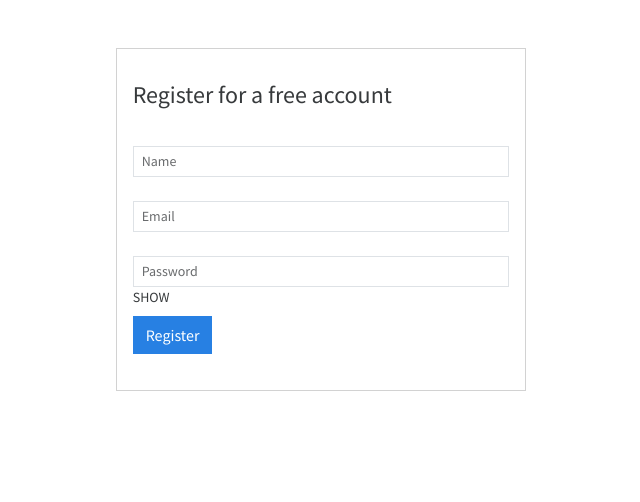
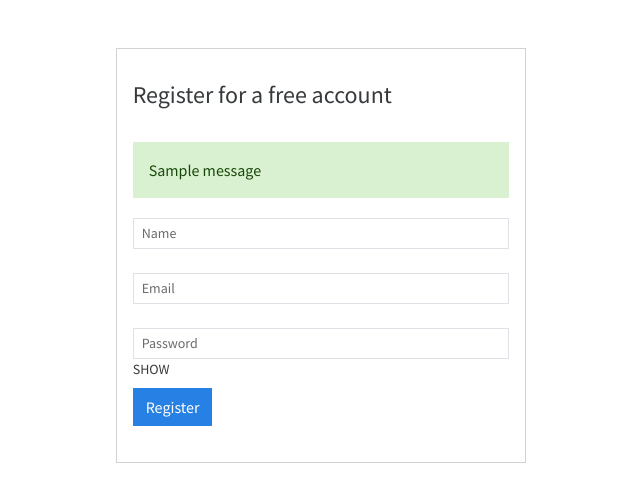
Before and after one commit to Harshs-125/ExpensesTracker, a Django app: page /authentication/register in a window 1280 px wide. Shown: the top 502 px of the page, without its empty margins (319-959 px from the left). Run offline with Django 4.2, Linux system fonts and the light colour scheme; tables that the repository leaves empty hold one stand-in row (values such as "Sample post"); one stand-in notice (Sample message) is shown; some libraries are stand-ins or nearby versions.

Commit message:
alert message

```diff
--- a/expenseswebsite/authentication/views.py
+++ b/expenseswebsite/authentication/views.py
@@ -2,12 +2,19 @@ from django.shortcuts import render
 from django.views import View
 from django.http import JsonResponse
 from django.contrib.auth.models import User
+from django.contrib import messages
 from validate_email import validate_email
 import json
 # Create your views here.
 
 class RegisterationView(View):
     def get(self,request):
+        return render(request,'authentication/register.html')
+    def post(self,request):
+        messages.success(request,'success message')
+        messages.warning(request,'warning message')
+        messages.info(request,'info message')
+        messages.error(request,'error message')
         return render(request,'authentication/register.html')
 
 class UsernameFieldValidation(View):
--- a/expenseswebsite/expenseswebsite/settings.py
+++ b/expenseswebsite/expenseswebsite/settings.py
@@ -12,6 +12,7 @@ https://docs.djangoproject.com/en/4.2/ref/settings/
 
 from pathlib import Path
 import os
+from django.contrib import messages
 # Build paths inside the project like this: BASE_DIR / 'subdir'.
 BASE_DIR=os.path.dirname(os.path.dirname(os.path.abspath(__file__)))
 
@@ -126,3 +127,7 @@ STATIC_ROOT=os.path.join(BASE_DIR,'static    ')
 # https://docs.djangoproject.com/en/4.2/ref/settings/#default-auto-field
 
 DEFAULT_AUTO_FIELD = 'django.db.models.BigAutoField'
+
+MESSAGE_TAGS={
+    messages.ERROR:'danger'
+}
--- a/expenseswebsite/templates/authentication/register.html
+++ b/expenseswebsite/templates/authentication/register.html
@@ -8,6 +8,7 @@
           <h4>Register for a free account</h4>
         </div>
         <form action="" method="post">
+          {% include 'partials/_messages.html' %} {% csrf_token %}
           <div class="form-group py-1">
             <input
               type="text"
--- /dev/null
+++ b/expenseswebsite/templates/partials/_messages.html
@@ -0,0 +1,7 @@
+{% if messages %}
+<div class="messages">
+    {% for message in messages %}
+    <div{% if message.tags %} class="alert alert-sm alert-{{ message.tags }}"{% endif %}>{{ message }}</div>
+    {% endfor %}
+</div>
+{% endif %}
```
